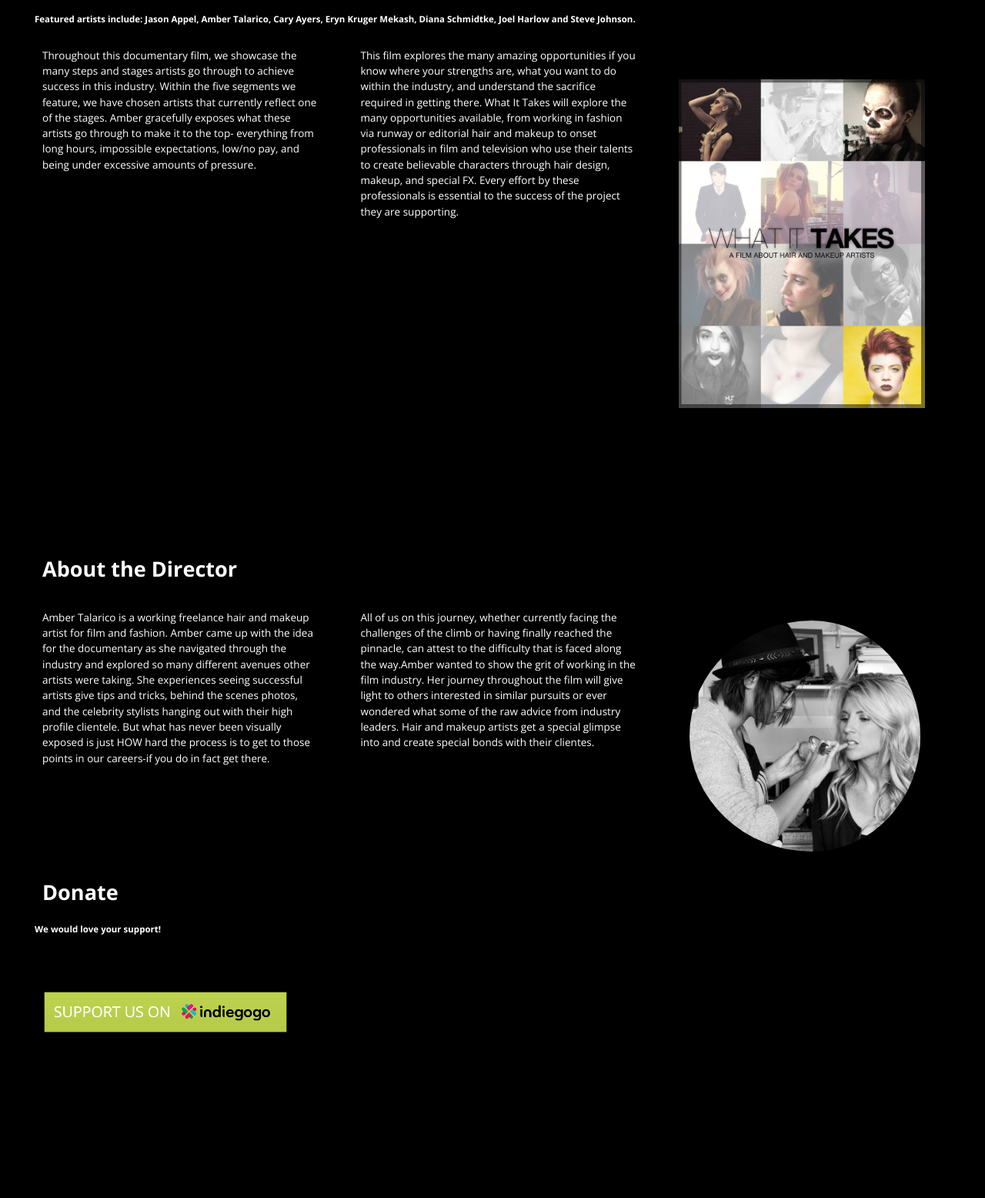
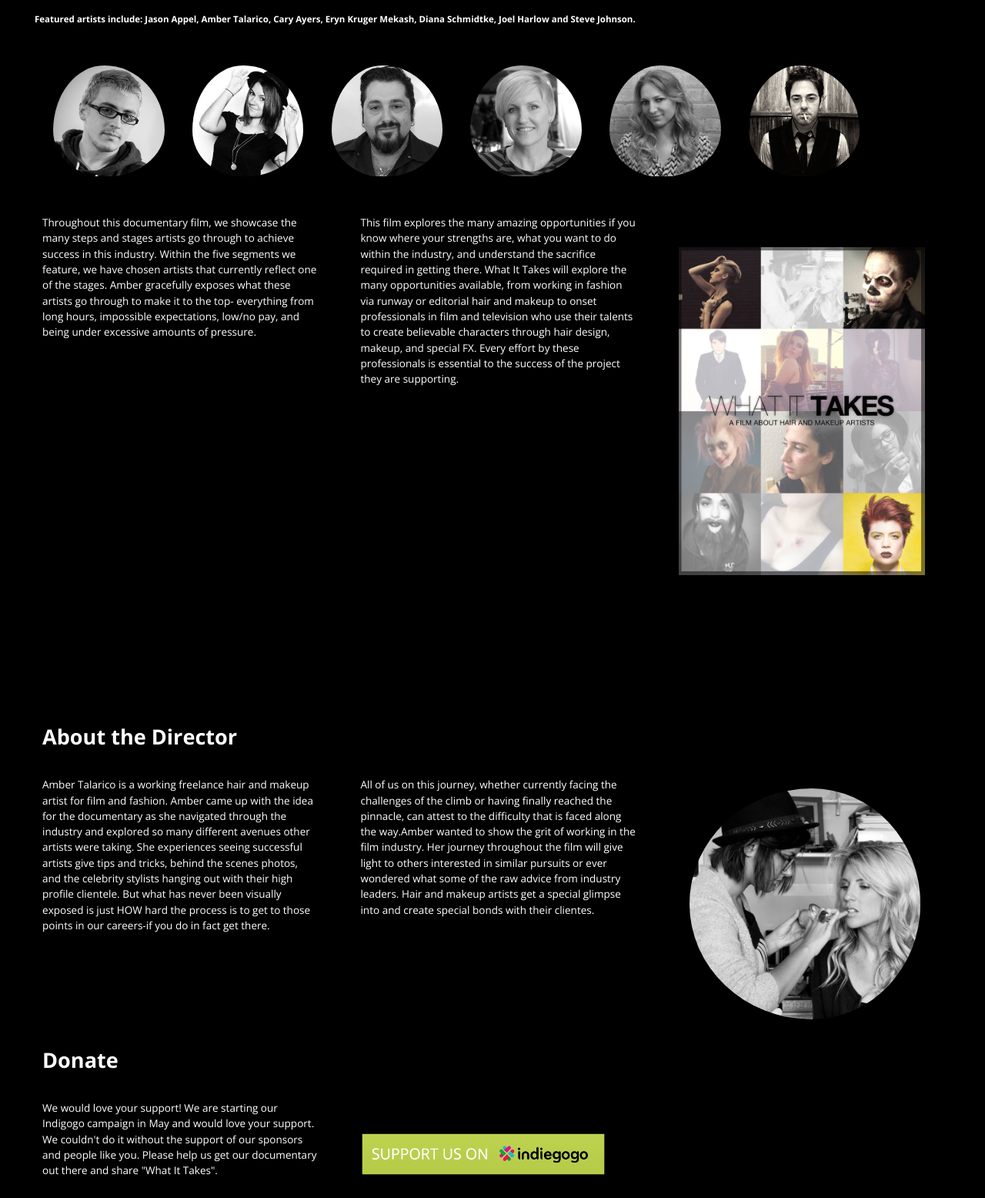
Before and after one commit to meggrey/final-project, a plain HTML site: page index.html in a window 1280 px wide. Shown: the part 884-2440 px from the top of the page at 77% size. Drawn offline with nearby package versions, Linux system fonts and the light colour scheme.

Commit message:
Added Artist Photos & Footer Buttons

```diff
--- a/css/layout.css
+++ b/css/layout.css
@@ -22,6 +22,7 @@ a:visited {
 	color:inherit;
 }
 .container {
+	position: center;
 }
 
 .video {
@@ -123,10 +124,20 @@ header  {
 	padding-right: 30px;
 }
 
+.artists img{
+	float:left;
+	width: 12%;
+	margin: 1%;
+	padding-left: 1%;
+	border-radius:75%;
+	padding-bottom: 2%;
+
+}
+
 /*------------About the Director------------*/
 
 #director {
-	color: white;
+	color: #fff;
 	padding: 100;
 }
 
@@ -142,8 +153,8 @@ header  {
 #donate {
 	color: white;
 	padding: 30;
-	padding-top: 30px;
-	padding-bottom: 60px;
+	padding-top: 2%;
+	padding-bottom: 2%;
 	position: center;
 }
 
@@ -151,8 +162,6 @@ header  {
 
 #sponsor {
 	color: white;
-/*	padding-top: 60px;
-	padding-bottom: 60px;*/
 	text-align: center;
 }
 .sponsor {
@@ -163,6 +172,8 @@ header  {
 /*------------FOOTER------------*/
 
 footer {
+	float: left;
+	position: center;
 }
 
 footer p {
--- a/index.html
+++ b/index.html
@@ -84,7 +84,19 @@
       <h1>
         About
       </h1>
-<h4> Featured artists include: Jason Appel, Amber Talarico, Cary Ayers, Eryn Kruger Mekash, Diana Schmidtke, Joel Harlow and Steve Johnson. </h4>
+<h4> Featured artists include: Jason Appel, Amber Talarico, Cary Ayers, Eryn Kruger Mekash, Diana Schmidtke, Joel Harlow and Steve Johnson.
+
+<div class="section">
+    <div id="artists" class="full-width">
+      <div class="artists"><img src="images/JasonAppel_bw.png" alt="Jasonappel";></div>
+      <div class="artists"><img src="images/amberbw.png" alt="Amber";></div>
+      <div class="artists"><img src="images/CaryAyers_bw.png" alt="CaryAyers";></div>
+      <div class="artists"><img src="images/ErynKrugerMekash_bw.png" alt="ErynKrugerMekash";></div>
+      <div class="artists"><img src="images/DianaSchmidtke_bw.png" alt="Diana";></div>
+      <div class="artists"><img src="images/SteveJohnson.png" alt="SteveJohnson";></div>
+    </div>
+</h4>
+
 <p>
 Throughout this documentary film, we showcase the many steps and stages artists go through to achieve success in this industry. Within the five segments we feature, we have chosen artists that currently reflect one of the stages. Amber gracefully exposes what these artists go through to make it to the top- everything from long hours, impossible expectations, low/no pay, and being under excessive amounts of pressure.
 </p>
@@ -121,9 +133,9 @@ All of us on this journey, whether currently facing the challenges of the climb
       <h1>
         Donate
       </h1>
-    <h4>
-    We would love your support!
-    </h4>
+    <p>
+    We would love your support!  We are starting our Indigogo campaign in May and would love your support.  We couldn't do it without the support of our sponsors and people like you.  Please help us get our documentary out there and share "What It Takes".
+    </p>
 
    <i><img src="images/igg-button.png" alt="IGG" style="width:320px";></i>
    </div>
@@ -142,13 +154,27 @@ All of us on this journey, whether currently facing the challenges of the climb
     </div>
 </div>
 
-      <div class="section">
+<!--FOOTER -->
+  <div class="section">
           <div id="footer" class="full-width">
             <h4>
              © 2015 WHAT IT TAKES
             </h4>
          </div>
       </div>
+
+
+    <div id="footer" class= "full-width">
+<h3>Share this video.</h3>
+<span class='st_sharethis_large' displayText='ShareThis'></span>
+<span class='st_facebook_large' displayText='Facebook'></span>
+<span class='st_twitter_large' displayText='Tweet'></span>
+<span class='st_linkedin_large' displayText='LinkedIn'></span>
+<span class='st_pinterest_large' displayText='Pinterest'></span>
+<span class='st_email_large' displayText='Email'></span>
+</div>
+
+
 
 </div>
 <!-- End Document
```
Also changed, not shown: images/Benefit_sf_logo.jpg (added), images/Benefitlogo.jpg (added), images/CaryAyers.png (added), images/CaryAyers_bw.png (added), images/DianaSchmidtke.png (added), images/DianaSchmidtke_bw.png (added), images/ErynKrugerMekash_bw.png (added), images/JasonAppel_bw.png (added), images/JoelHarlow.png (added), images/SteveJohnson.png (added), images/amberbw.png (added), images/aveda_logo.jpg (added), images/mudlogo.jpg (added), images/smashboxlogo.jpg (added), 1 more files, 1 other file.
